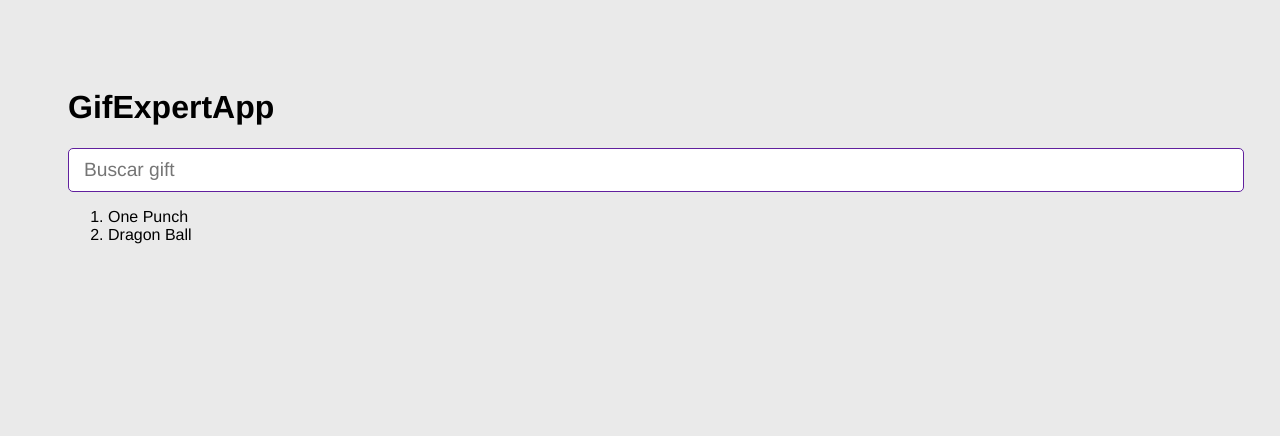
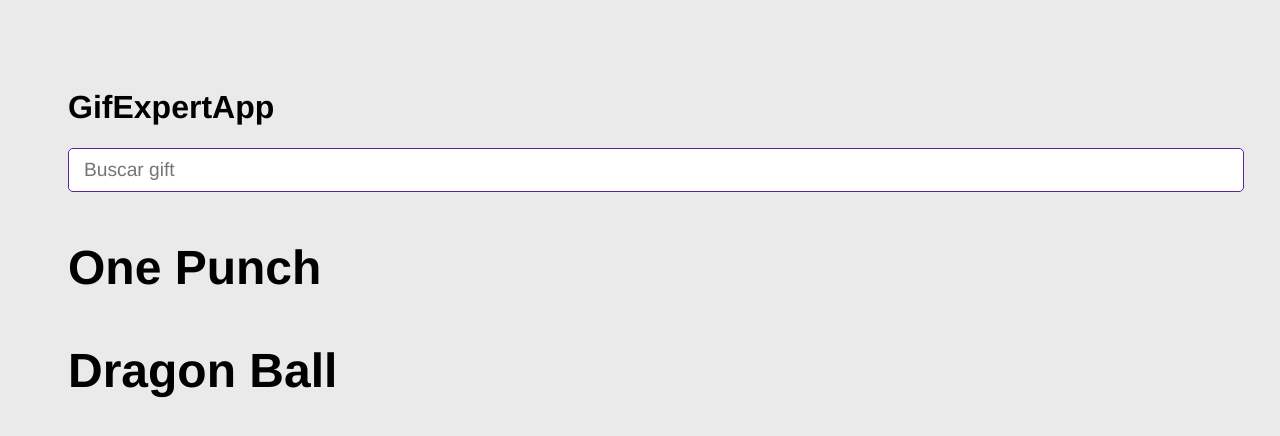
Before and after one commit to GusBauAr/Working-Repository-GUSTAVO, a React (Vite) app in the folder Course_React_GustavoBautista/04-gif-expert-app/: page / in a window 1280 px wide. Shown: the top 436 px of the page. Built offline with nearby package versions, Linux system fonts and the light colour scheme.

Commit message:
GifGrid - Nuevo componente

```diff
--- a/Course_React_GustavoBautista/04-gif-expert-app/src/GifExpertApp.jsx
+++ b/Course_React_GustavoBautista/04-gif-expert-app/src/GifExpertApp.jsx
@@ -1,5 +1,6 @@
 import { useState } from 'react';
 import { AddCategory } from './components/addCategory';
+import { GifGrid } from './components/GifGrid';
 
 
 export const GifExpertApp = () => {
@@ -32,14 +33,15 @@ export const GifExpertApp = () => {
 
         {/* listado de gifs */}
 
+          {
+            categories.map((category) => (
+                <GifGrid
+                key={category}
+                category={category}
+                />
+            ))
+          }
 
-        <ol>
-          {
-          categories.map((category) => {
-            return<li key={category}>{category}</li>
-          })
-          }
-        </ol>
 
         {/* git item */}
     </>
--- /dev/null
+++ b/Course_React_GustavoBautista/04-gif-expert-app/src/components/GifGrid.jsx
@@ -0,0 +1,10 @@
+
+export const GifGrid = ({category}) => {
+  return (
+    //creamo sun fragmento
+    <>
+        <h3>{category}</h3>
+
+    </>
+  )
+}
```
